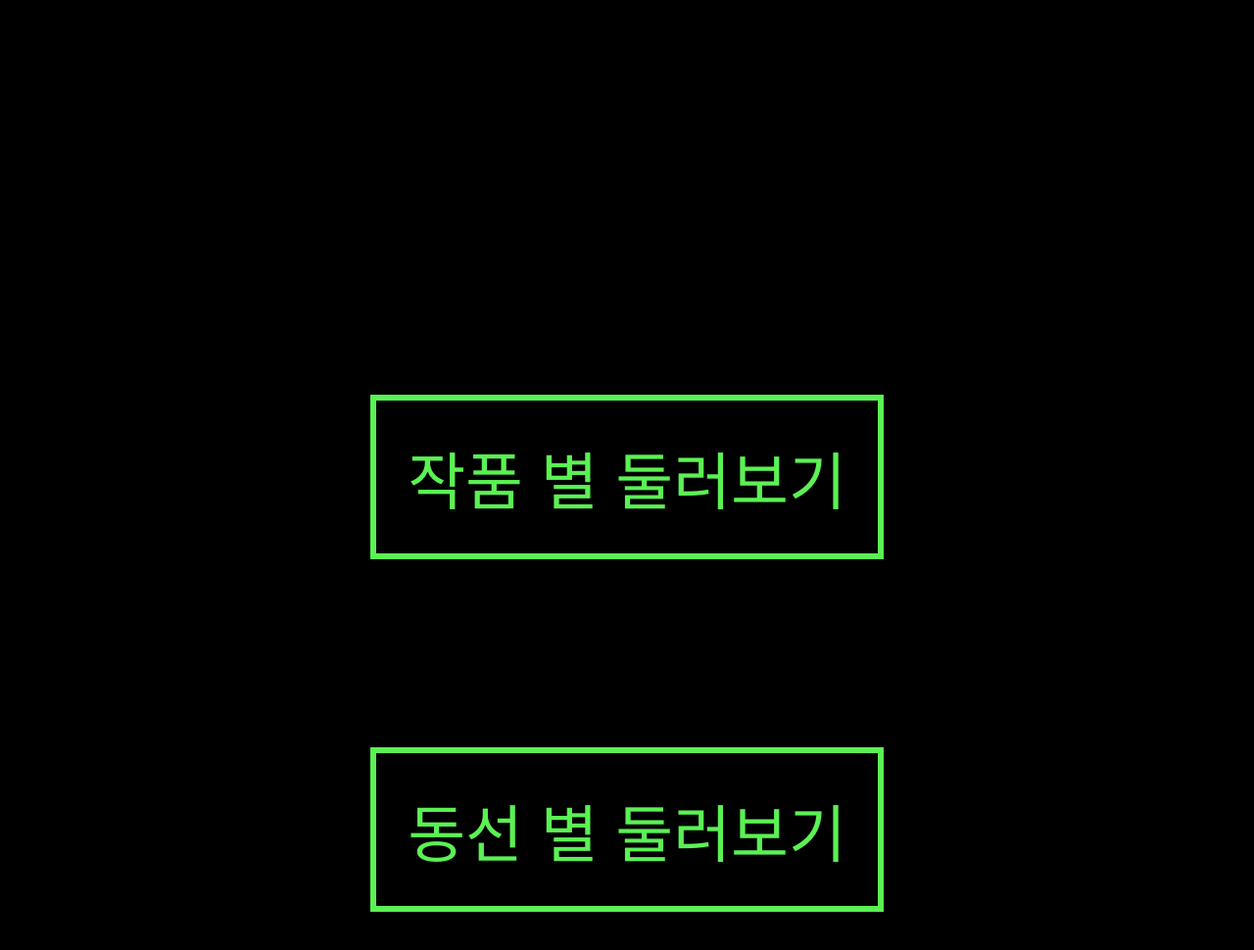
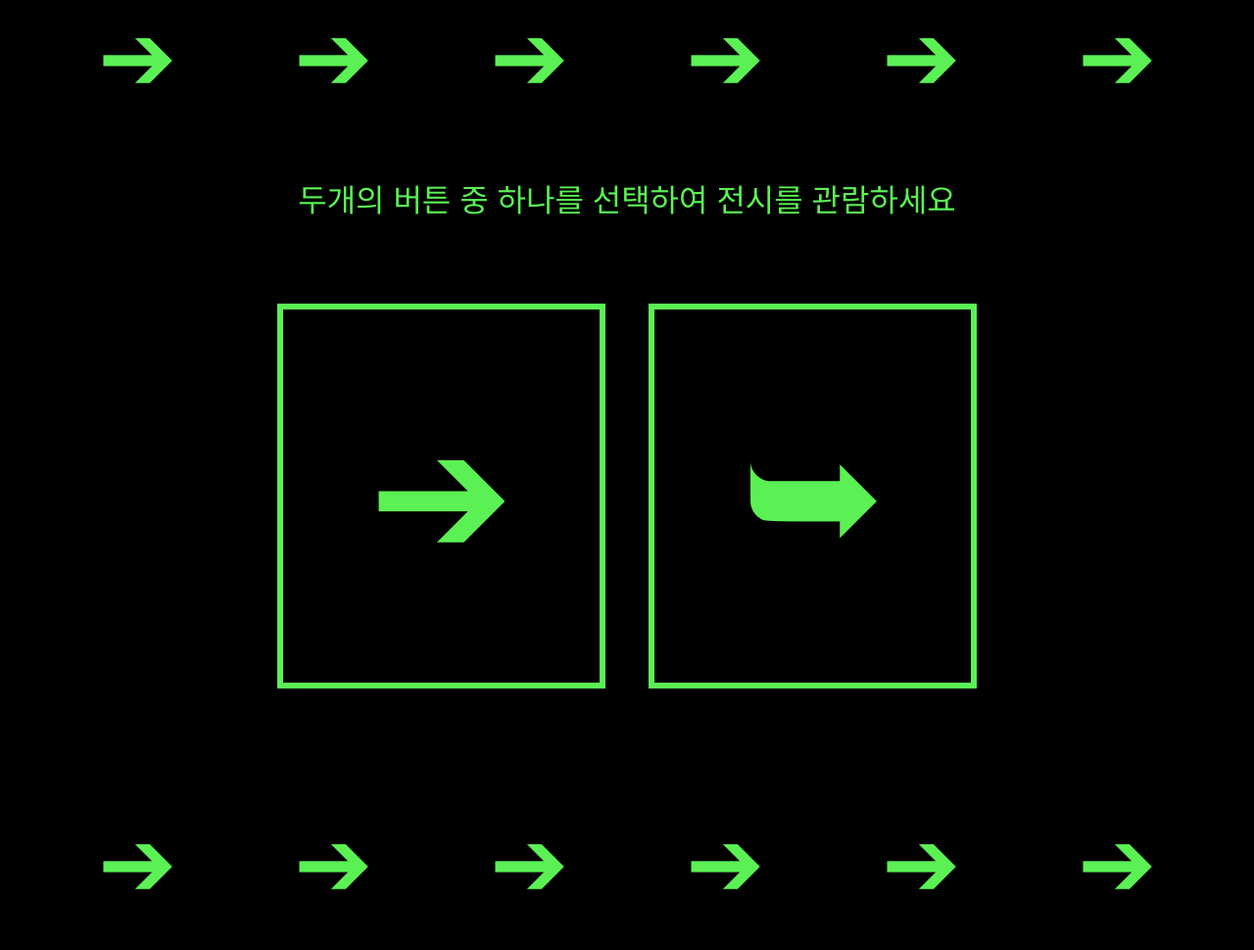
Before and after one commit to eeejkim/record_docent, a plain HTML site: page index.html in a window 1280 px wide. Shown: the part 344-1314 px from the top of the page at 98% size. After the commit the page ends 1282 px from the top, so only its background shows below. Drawn offline with Linux system fonts and the light colour scheme; a web font is replaced by a local one.

Commit message:
first commit

```diff
--- a/docent_style.css
+++ b/docent_style.css
@@ -36,15 +36,45 @@ p {
     width: 54em;
 }
 
+@keyframes scroll-animation{
+    0%{
+      right: 0;
+    }
+    100%{
+      right: -200px; /* 텍스트 width와 동일 */
+    }
+  }
+  .scroll-text{
+    width: 100%;
+    overflow: hidden;
+    margin-top: 1em;
+  }
+  .track{
+    position: relative;
+    width: 2800px;
+    animation: scroll-animation 2s linear infinite;
+  }
+  .track p{
+    float: left;
+    width: 200px;
+    font-size: 6em;
+  }
+
 .top3 {
-    font-size: 4em;
+    font-size: 2em;
     text-align: center;
-    margin: 5em 0 0 0;
+    margin: 2em 0 1em 0;
 }
 
-.top3 p {
+.top4 {
+    font-size: 11em;
+    text-align: center;
+    margin-bottom: 0.7em;
+}
+
+.top4 p {
     border: 6px solid #5BF154;
     display: inline-block;
-    margin: 1.5em 2em;
+    margin: 0.3em 0 0 0;
     padding: 0.5em
 }
--- a/index.html
+++ b/index.html
@@ -16,10 +16,36 @@
             <img class="top2img" src="top2.png">
         </div>
 
-        <div class="top3">
-            <p>작품 별 둘러보기</p>
-            <p>동선 별 둘러보기</p>
+        <div class="scroll-text">
+            <div class="track">
+              <p>➔</p>
+              <p>➔</p>
+              <p>➔</p>
+              <p>➔</p>
+              <p>➔</p>
+              <p>➔</p>
+              <p>➔</p>
+            </div>
+          </div>
+
+        <p class=" top3">두개의 버튼 중 하나를 선택하여 전시를 관람하세요</p>
+
+        <div class="top4">
+            <p>➔</p>
+            <p>➥</p>
         </div>
+
+        <div class="scroll-text">
+            <div class="track">
+              <p>➔</p>
+              <p>➔</p>
+              <p>➔</p>
+              <p>➔</p>
+              <p>➔</p>
+              <p>➔</p>
+              <p>➔</p>
+            </div>
+          </div>
 
     </body>
 </html>
```
